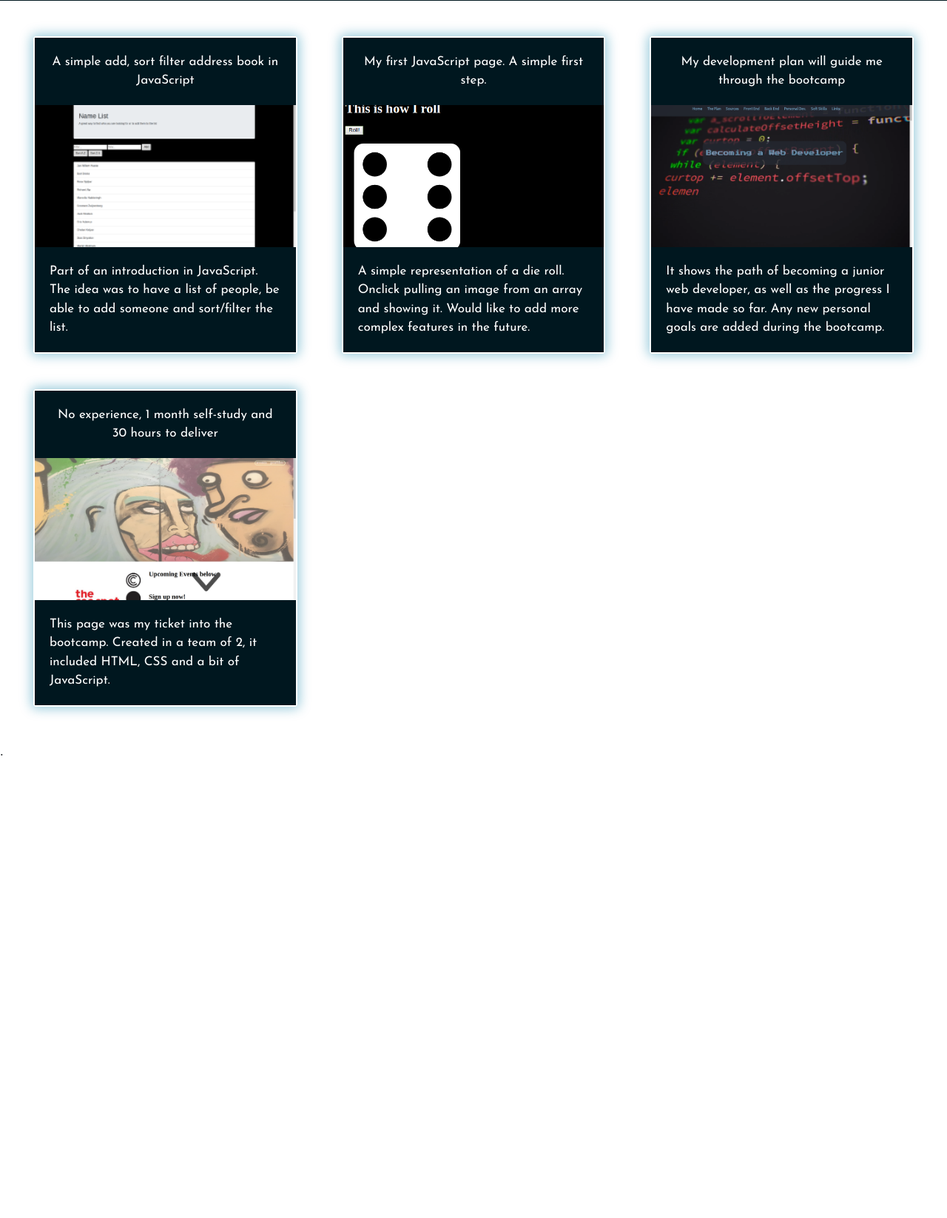
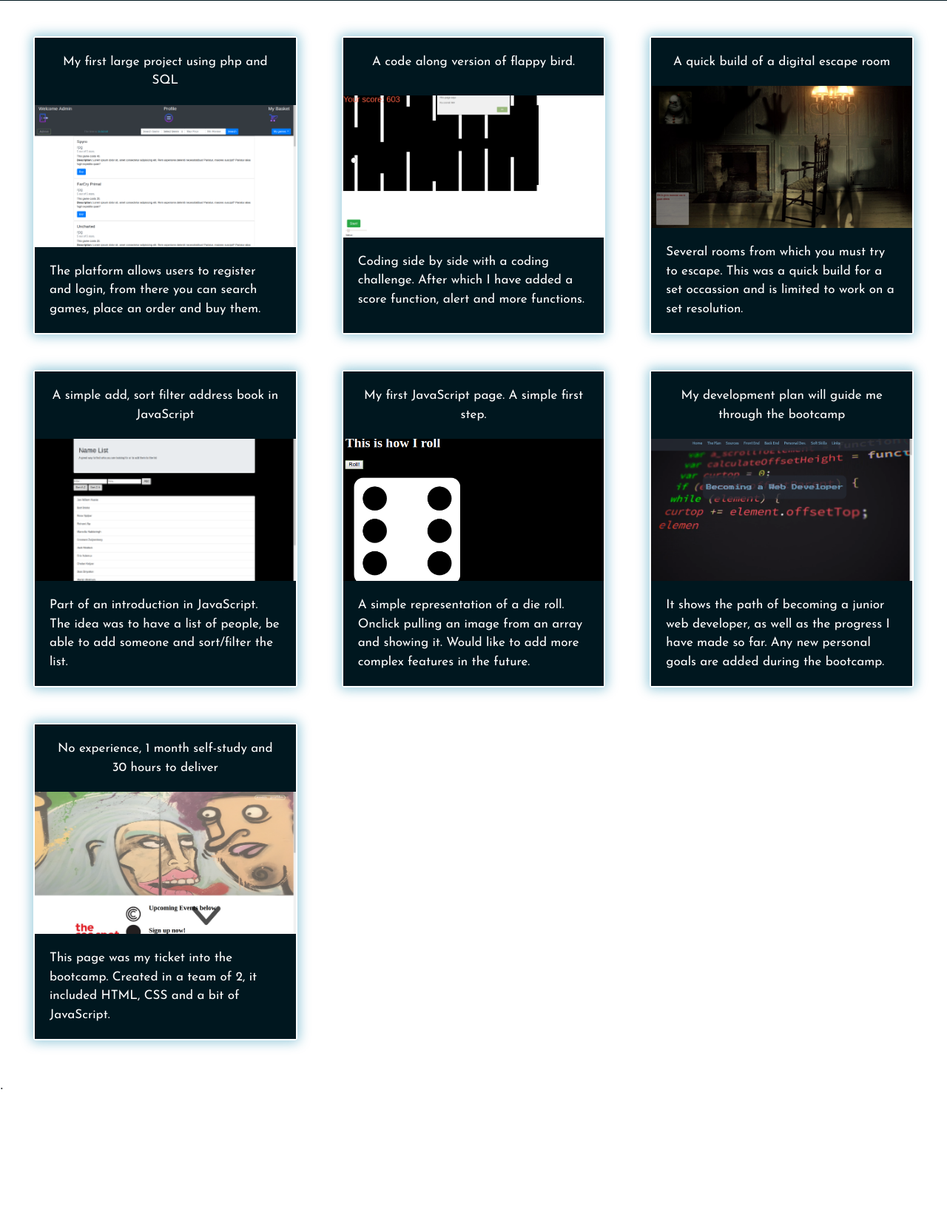
Before and after one commit to Jwhaeke/portfolio, a PHP site: page /pages/projects.html in a window 1280 px wide. Shown: the part 338-1984 px from the top of the page at 74% size. Before the commit the page ends 1359 px from the top, so only its background shows below. Run offline with PHP 8.4, Linux system fonts and the light colour scheme; some libraries are stand-ins or nearby versions.

Commit message:
Added latest projects and updated some code

```diff
--- a/index.php
+++ b/index.php
@@ -14,8 +14,6 @@ $visibility = "hidden";
     <link rel="stylesheet" href="https://stackpath.bootstrapcdn.com/bootstrap/4.1.3/css/bootstrap.min.css" integrity="sha384-MCw98/SFnGE8fJT3GXwEOngsV7Zt27NXFoaoApmYm81iuXoPkFOJwJ8ERdknLPMO" crossorigin="anonymous">
     <link rel="stylesheet" href="./css/main.css">
     <link rel="stylesheet" href="https://use.fontawesome.com/releases/v5.6.1/css/all.css" integrity="sha384-gfdkjb5BdAXd+lj+gudLWI+BXq4IuLW5IT+brZEZsLFm++aCMlF1V92rMkPaX4PP" crossorigin="anonymous">
-
-
     <link href="https://fonts.googleapis.com/css?family=Shadows+Into+Light" rel="stylesheet">
     <script type="text/javascript" src="javascript/main.js"></script>
 
@@ -37,7 +35,6 @@ $visibility = "hidden";
         <li id="off">Turn Off</li><br>
     </ul>
     </div>
-
 
     <?php
     if (!isset($_SESSION['Visit'])) {
--- a/pages/cv.html
+++ b/pages/cv.html
@@ -130,7 +130,7 @@
                                 </div>
                                 <img class="img-fluid" src="../img/cv_lang_small.jpg" alt="Card image" height="50%">
                                 <div class="card-body">
-                                        <p class="card-text">As of now I am proficient in working with HTML, CSS, Bootstrap, Javascript. Future additions will be PHP, Angular, Laravel and more.</p>
+                                        <p class="card-text">As of now I am proficient in working with HTML, CSS, Bootstrap, Javascript and PHP. Future additions will be VueJS, Laravel and more.</p>
                                 </div>
                             </div>
                         </div>
--- a/pages/projects.html
+++ b/pages/projects.html
@@ -53,7 +53,7 @@
     </div>
     <br>
     <br>
-<!-- Copied cards section from about me page for consistency -->
+    <!-- Copied cards section from about me page for consistency -->
 
     <div class="darkContent">
         <div class="container-fluid">
@@ -74,6 +74,51 @@
                         </div>
                         </a>
                     </div> -->
+
+                    <!-- Empty card - Fill from the top-->
+                    <div class="col-xs-12 col-sm-6 col-lg-4 mb-5">
+                        <a href="https://github.com/Jwhaeke/platform" target="_blank">
+                        <div class="card h-100">
+                            <div class="card-body">
+                                <p class="card-text text-center">My first large project using php and SQL</p>
+                            </div>
+                            <img class="img-fluid" src="../img/platform.png" alt="Card image" height="50%">
+                            <div class="card-body">
+                                <p class="card-text">The platform allows users to register and login, from there you can search games, place an order and buy them.</p>
+                            </div>
+                        </div>
+                        </a>
+                    </div>
+
+                    <!-- Flappy Bird -->
+                    <div class="col-xs-12 col-sm-6 col-lg-4 mb-5">
+                        <a href="https://github.com/Jwhaeke/flappy" target="_blank">
+                        <div class="card h-100">
+                            <div class="card-body">
+                                <p class="card-text text-center">A code along version of flappy bird.</p>
+                            </div>
+                            <img class="img-fluid" src="../img/flappy.png" alt="Card image" height="50%">
+                            <div class="card-body">
+                                <p class="card-text">Coding side by side with a coding challenge. After which I have added a score function, alert and more functions.</p>
+                            </div>
+                        </div>
+                        </a>
+                    </div>
+
+                    <!-- Escape room-->
+                    <div class="col-xs-12 col-sm-6 col-lg-4 mb-5">
+                        <a href="https://github.com/Jwhaeke/escape" target="_blank">
+                        <div class="card h-100">
+                            <div class="card-body">
+                                <p class="card-text text-center">A quick build of a digital escape room</p>
+                            </div>
+                            <img class="img-fluid" src="../img/escape.png" alt="Card image" height="50%">
+                            <div class="card-body">
+                                <p class="card-text">Several rooms from which you must try to escape. This was a quick build for a set occassion and is limited to work on a set resolution.</p>
+                            </div>
+                        </div>
+                        </a>
+                    </div>
 
                     <!-- Address book -->
                     <div class="col-xs-12 col-sm-6 col-lg-4 mb-5">
```
Also changed, not shown: img/escape.png (added), img/flappy.png (added), img/platform.png (added).
